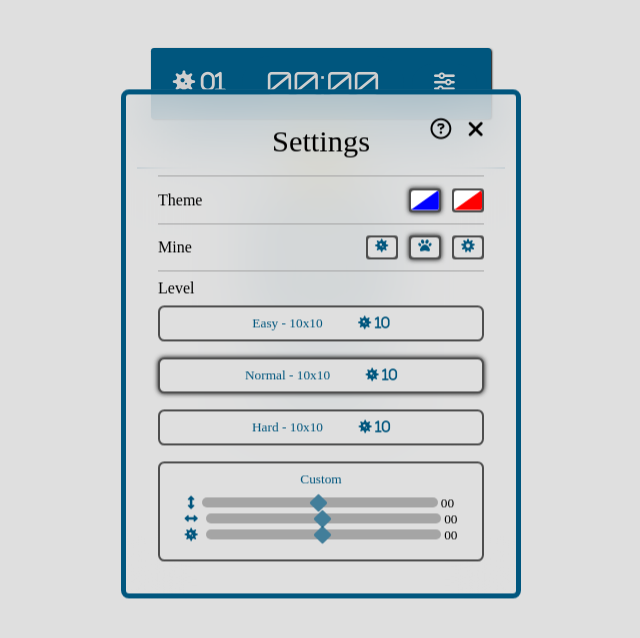
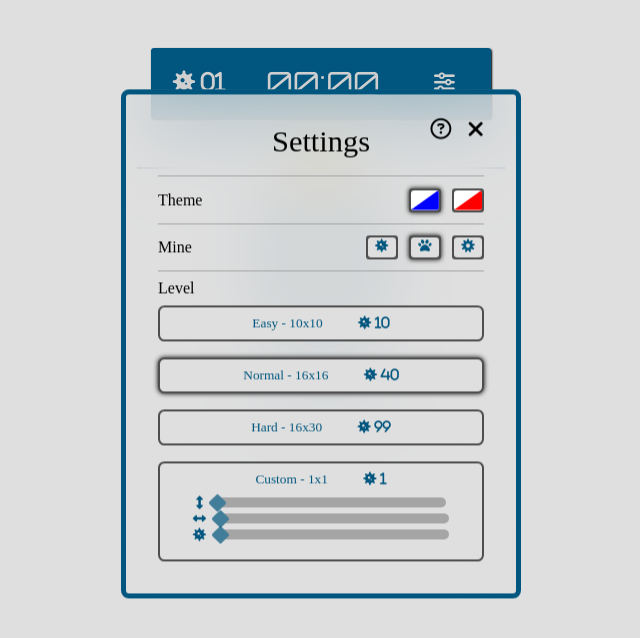
Before and after one commit to A14Narriaga/minesweeper, a React (Create React App) app: page / in a window 1280 px wide. Both pictures are taken after a click on the button 763 px from the left and 83 px from the top of the page. Shown: the top 638 px of the page, without its empty margins (319-959 px from the left). Built offline with nearby package versions, Linux system fonts and the light colour scheme; a web font is replaced by a local one.

Commit message:
Custom level setting update and show the settings modal

```diff
--- a/src/components/App.tsx
+++ b/src/components/App.tsx
@@ -1,3 +1,4 @@
+import { useState } from "react"
 import "../sass/App.scss"
 import Timer from "./Timer"
 import Controls from "./Controls"
@@ -6,13 +7,17 @@ import Social from "./Foot"
 import Settings from "./Settings"
 
 const App = () => {
+  const [showSettings, setShowSettings] = useState("hidde")
+
+  const handleShowSettings = () => setShowSettings(s => (s === "hidde" ? "" : "hidde"))
+
   return (
     <>
-      <Timer />
+      <Timer handleShowSettings={handleShowSettings} />
       <Controls />
       <Board />
       <Social />
-      <Settings />
+      <Settings handleShowSettings={handleShowSettings} showSettings={showSettings} />
     </>
   )
 }
--- a/src/components/Settings.tsx
+++ b/src/components/Settings.tsx
@@ -1,9 +1,21 @@
-const Settings = () => {
+import { useState } from "react"
+
+const Settings = ({
+  handleShowSettings,
+  showSettings,
+}: {
+  handleShowSettings: any
+  showSettings: string
+}) => {
+  const [widthValue, setWidthValue] = useState(1)
+  const [heightValue, setHeightValue] = useState(1)
+  const [mineValue, setMineValue] = useState(1)
+
   return (
-    <section className="settings">
+    <section className={`settings ${showSettings}`}>
       <div className="modal-btns">
         <i className="help far fa-question-circle"></i>
-        <i className="close fas fa-times"></i>
+        <i onClick={handleShowSettings} className="close fas fa-times"></i>
       </div>
       <div className="title">
         <p>Settings</p>
@@ -46,52 +58,53 @@ const Settings = () => {
         </button>
         <button className="level-opc opc-selected">
           <p>
-            Normal - 10x10 <i className="fas fa-virus"> 10</i>
+            Normal - 16x16 <i className="fas fa-virus"> 40</i>
           </p>
         </button>
         <button className="level-opc">
           <p>
-            Hard - 10x10 <i className="fas fa-virus"> 10</i>
+            Hard - 16x30 <i className="fas fa-virus"> 99</i>
           </p>
         </button>
         <button className="level-opc">
-          <p>Custom</p>
+          <p>
+            Custom - {`${widthValue}x${heightValue}`}{" "}
+            <i className="fas fa-virus">{` ${mineValue}`}</i>
+          </p>
           <section className="custom">
             <div className="sider-wrapper">
               <i className="fas fa-arrows-alt-v"></i>
               <input
                 type="range"
-                min="1"
-                max="100"
-                value="50"
+                min="10"
+                max="50"
+                step="1"
+                onChange={e => setWidthValue(w => Number(e.target.value))}
+                value={widthValue}
                 className="slider"
-                id="myRange"
               ></input>
-              <span> 00</span>
             </div>
             <div className="sider-wrapper">
               <i className="fas fa-arrows-alt-h"></i>
               <input
                 type="range"
-                min="1"
-                max="100"
-                value="50"
+                min="10"
+                max="50"
+                onChange={e => setHeightValue(h => Number(e.target.value))}
+                value={heightValue}
                 className="slider"
-                id="myRange"
               ></input>
-              <span> 00</span>
             </div>
             <div className="sider-wrapper">
               <i className="fas fa-virus"></i>
               <input
                 type="range"
                 min="1"
-                max="100"
-                value="50"
+                max="200"
+                onChange={e => setMineValue(m => Number(e.target.value))}
+                value={mineValue}
                 className="slider"
-                id="myRange"
               ></input>
-              <span> 00</span>
             </div>
           </section>
         </button>
--- a/src/components/Timer.tsx
+++ b/src/components/Timer.tsx
@@ -1,11 +1,11 @@
-const Timer = () => {
+const Timer = ({handleShowSettings} : {handleShowSettings:any}) => {
   return (
     <section className="timer-wrapper">
       <p className="virus-count">
         <i className="fas fa-virus"> 01</i>
       </p>
       <button className="clock">00:00</button>
-      <button className="settings-btn">
+      <button className="settings-btn" onClick={handleShowSettings}>
         <i className="fas fa-sliders-h"></i>
       </button>
     </section>
--- a/src/sass/_settings.scss
+++ b/src/sass/_settings.scss
@@ -17,10 +17,18 @@
       justify-content: flex-end;
       .help {
         font-size: 1.3rem;
+        &:hover {
+          cursor: pointer;
+          color: $primary-color;
+        }
       }
       .close {
         margin-left: 1rem;
         font-size: 1.4rem;
+        &:hover {
+          cursor: pointer;
+          color: $primary-color;
+        }
       }
     }
     .title {
@@ -116,8 +124,8 @@
               background: #8d8d8d;
               outline: none;
               opacity: 0.7;
-              -webkit-transition: .2s;
-              transition: opacity .2s;
+              -webkit-transition: 0.2s;
+              transition: opacity 0.2s;
               &::-webkit-slider-thumb {
                 -webkit-appearance: none;
                 appearance: none;
```
